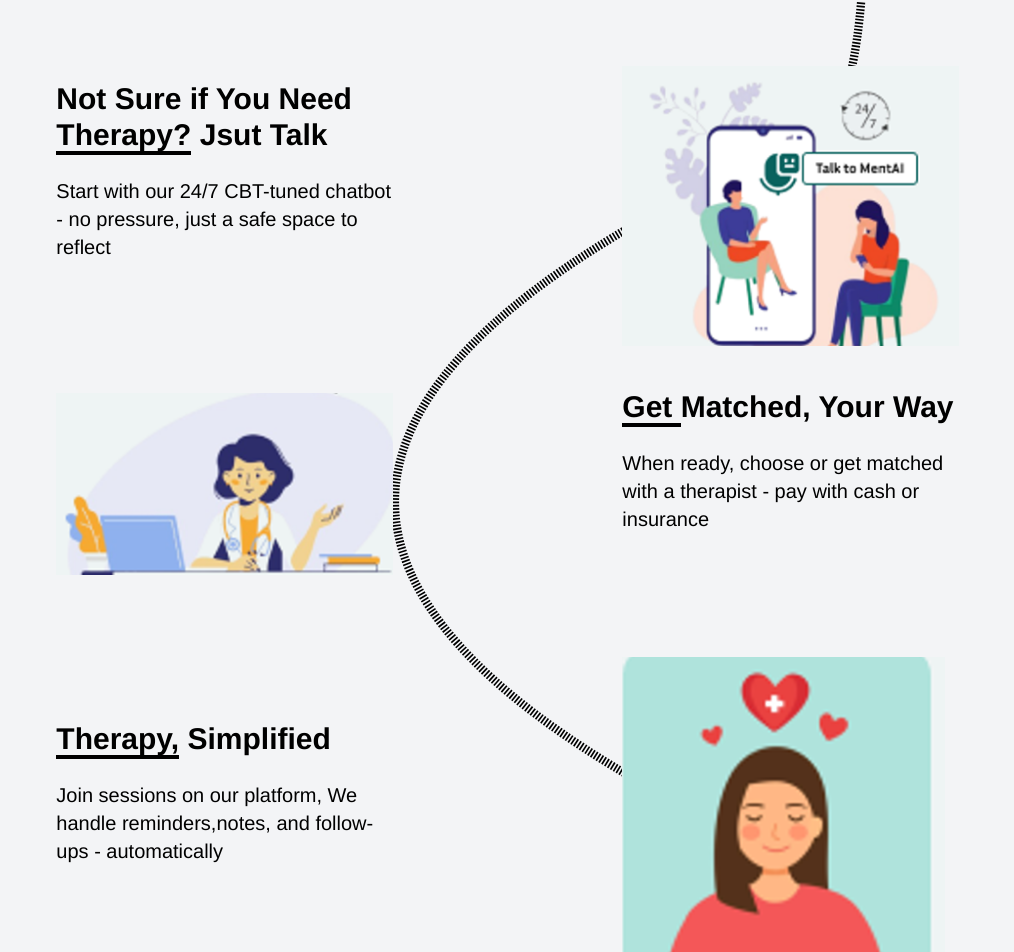
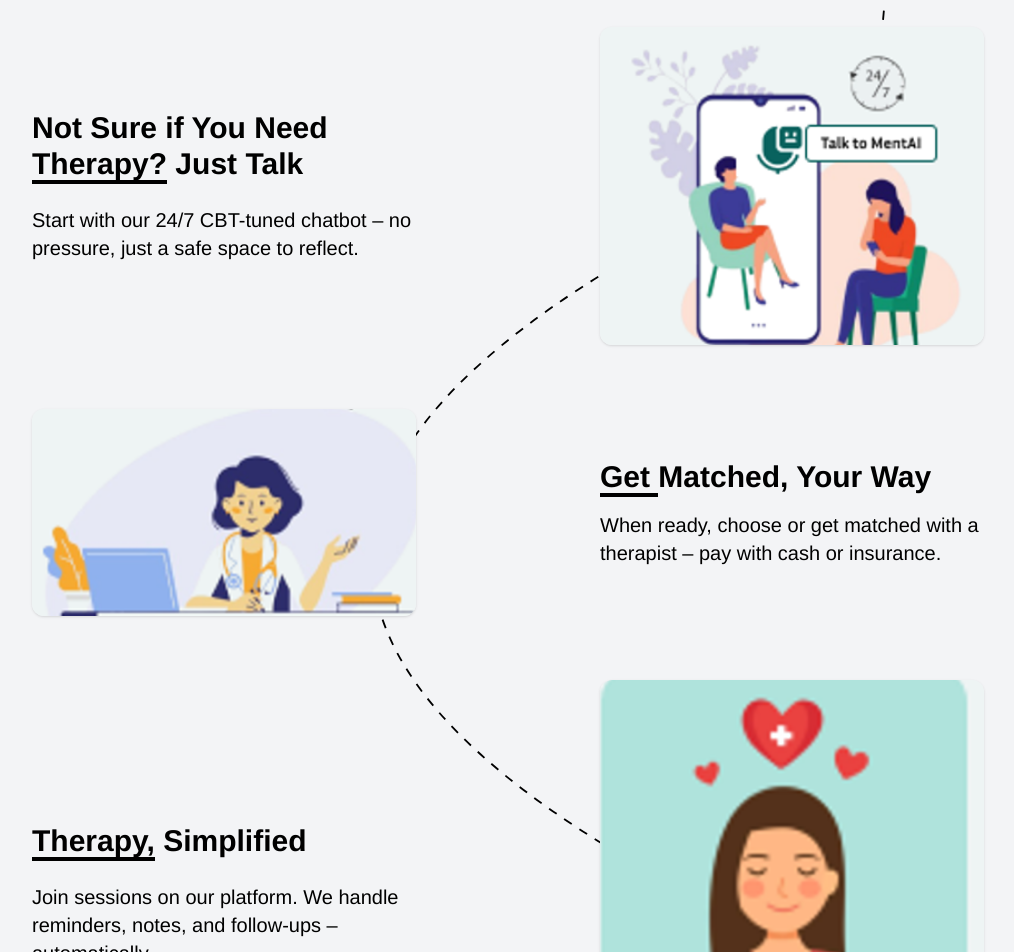
Before and after one commit to Ganixx/DeepMindSpace, a React (Vite) app: page / in a window 1280 px wide. Shown: the part 1149-2101 px from the top of the page, without its empty margins (132-1146 px from the left). Built offline with nearby package versions, Linux system fonts and the light colour scheme.

Commit message:
Some bugs, feature optimized to mobile

```diff
--- a/src/App.tsx
+++ b/src/App.tsx
@@ -1,7 +1,7 @@
 import './App.css'
 import Navbar from './components/Navbar'
 import Dashboard from './components/Dashboard'
-import Feauture from './components/Feauture'
+import Feature from './components/Feature'
 import Faq from './components/Faq'
 import Footer from './components/Footer'
 
@@ -10,7 +10,7 @@ function App() {
     <>
       <Navbar />
       <Dashboard />
-      <Feauture />
+      <Feature />
       <Faq />
       <Footer />
     </>
--- /dev/null
+++ b/src/components/Feature.tsx
@@ -0,0 +1,40 @@
+export default function Feature() {
+  return (
+    <main className='bg-gray-100'>
+      <img src='/images/Wavy.png' alt="Decorative wavy background" className='w-full' />
+      <div className='flex justify-center items-center h-12 mb-4'>
+        <h1 className='text-3xl md:text-5xl font-semibold text-black border-b border-black/40 pb-1 text-center'>
+          From Uncertainty to Clarity
+        </h1>
+      </div>
+      <section className="relative grid grid-cols-1 md:grid-cols-2 w-full max-w-6xl
+       px-4 md:px-10 py-5 mx-auto mt-10 place-items-center gap-8 md:gap-16">
+        <svg className="hidden md:block z-10 absolute  h-full w-full max-w-6xl left-30"
+          xmlns="http://www.w3.org/2000/svg" viewBox="-28.2 -6.2 28.4 61.4" strokeDasharray="0.5 0.5 0.5 0.5" aria-hidden="true">
+          <path d="M 0 -6 C -1 6 -6 6 -13 7 Q -43 24 -13 41 C -2 44 -2 44 0 55" stroke="#000000" strokeWidth="0.1" fill="none"/>
+        </svg>
+        <div className="w-full max-w-sm mx-auto md:mx-0">
+          <h2 className="text-2xl md:text-3xl font-bold">Not Sure if You Need <span className="border-b-4 border-black">Therapy?</span> Just Talk</h2>
+          <p className="mt-4 md:mt-6 font-medium text-lg md:text-xl">Start with our 24/7 CBT-tuned chatbot – no pressure, just a safe space to reflect.</p>
+        </div>
+        <div className="w-full max-w-sm h-auto z-20 flex justify-center">
+          <img src='/images/feautureImage1.png' alt="Chatbot conversation illustration" className='w-full h-auto object-contain rounded-xl shadow' />
+        </div>
+        <div className="w-full max-w-sm h-auto z-20 flex justify-center">
+          <img src='/images/feautureImage2.png' alt="Therapist matching illustration" className='w-full h-auto object-contain rounded-xl shadow' />
+        </div>
+        <div className="w-full max-w-sm mx-auto md:mx-0">
+          <h2 className="text-2xl md:text-3xl font-bold"><span className="border-b-4 border-black">Get </span>Matched, Your Way</h2>
+          <p className="mt-4 md:mt-6font-medium text-lg md:text-xl">When ready, choose or get matched with a therapist – pay with cash or insurance.</p>
+        </div>
+        <div className="w-full max-w-sm mx-auto md:mx-0">
+          <h2 className="text-2xl md:text-3xl font-bold"><span className="border-b-4 border-black">Therapy,</span> Simplified</h2>
+          <p className="mt-4 md:mt-6 font-medium text-lg md:text-xl">Join sessions on our platform. We handle reminders, notes, and follow-ups – automatically.</p>
+        </div>
+        <div className="w-full max-w-sm h-auto z-20 flex justify-center">
+          <img src='/images/feautureImage3.png' alt="Therapy session illustration" className='w-full h-auto object-contain rounded-xl shadow' />
+        </div>
+      </section>
+    </main>
+  )
+}
--- a/src/components/Feauture.tsx
+++ /dev/null
@@ -1,41 +0,0 @@
-function Feauture() {
-  return (
-    <main className='bg-gray-100'>
-      <img src='/images/Wavy.png' className='w-full'/>
-      <div className='flex justify-center items-center h-8'>
-        <h1 className='text-5xl font-semibold text-black border-b border-black/40 pb-1'>
-          From Uncertainty to Clarity
-        </h1>
-      </div>
-      <section className="relative grid grid-cols-1 md:grid-cols-2 w-full max-w-6xl px-10 py-10 mx-auto mt-10 place-items-center gap-15">
-        <svg className="hidden md:block z-10 absolute top-2 h-full w-full max-w-6xl left-30"
-        xmlns="http://www.w3.org/2000/svg" viewBox="-28.2 -6.2 28.4 61.4" stroke-dasharray="0.1 0.1 0.1 0.1" >
-            <path d="M 0 -6 C -1 6 -6 6 -13 7 Q -43 24 -13 41 C -2 44 -2 44 0 55" stroke="#000000" stroke-width="0.5" fill="none"/>
-        </svg>
-        <div className="w-2/3 ">
-          <h1 className="text-3xl font-bold">Not Sure if You Need <span className="border-b-4 border-black">Therapy?</span> Jsut Talk</h1>
-          <p className="mt-6 font-medium text-xl">Start with our 24/7 CBT-tuned chatbot - no pressure, just a safe space to reflect</p>
-        </div>
-        <div className="w-2/3 h-3/4 z-20">
-          <img src='/images/feautureImage1.png' className='contain-content'/>
-        </div>
-        <div className="w-2/3 h-3/4 z-20">
-          <img src='/images/feautureImage2.png' className='contain-content'/>
-        </div>
-        <div className="w-2/3  ">
-          <h1 className="text-3xl font-bold"><span className="border-b-4 border-black">Get </span> Matched, Your Way</h1>
-          <p className="mt-6 font-medium text-xl">When ready, choose or get matched with a therapist - pay with cash or insurance</p>
-        </div>
-        <div className="w-2/3 ">
-          <h1 className="text-3xl font-bold"><span className="border-b-4 border-black">Therapy,</span> Simplified</h1>
-          <p className="mt-6 font-medium text-xl">Join sessions on our platform, We handle reminders,notes, and follow-ups - automatically</p>
-        </div>
-        <div className="w-2/3 h-3/4 z-20">
-          <img src='/images/feautureImage3.png' className='contain-content'/>
-        </div>
-      </section>
-    </main>
-  )
-}
-
-export default Feauture
--- a/src/components/Footer.tsx
+++ b/src/components/Footer.tsx
@@ -40,7 +40,7 @@ export default function Footer() {
           xmlns="http://www.w3.org/2000/svg"
           viewBox="0 0 100 40"
           preserveAspectRatio="none"
-          className="absolute left-0 -top-60 h-full w-full z-10"
+          className="absolute  -top-60 h-full w-full z-10"
         >
           <path
             d="M 0 34 Q 13 18 58 22 C 99 31 98 32 138 8 L 139 39 L 0 40 Z"
--- a/src/components/Navbar.tsx
+++ b/src/components/Navbar.tsx
@@ -30,7 +30,7 @@ function Navbar() {
                 <ChevronDown className="w-4 h-4 text-gray-600" />
               </a>
               {/* Example dropdown, can be expanded */}
-              <ul className="absolute left-0 mt-2 w-40 bg-white shadow-lg rounded-md opacity-0 group-hover:opacity-100
+              <ul className="absolute left-0 mt-2 w-auto bg-white shadow-lg rounded-md  opacity-0 group-hover:opacity-100
               group-focus-within:opacity-100 pointer-events-none
               group-hover:pointer-events-auto group-focus-within:pointer-events-auto transition-opacity z-10">
                 <li><a href="#resource1" className="block px-4 py-2 hover:bg-teal-100">Resource 1</a></li>
```
